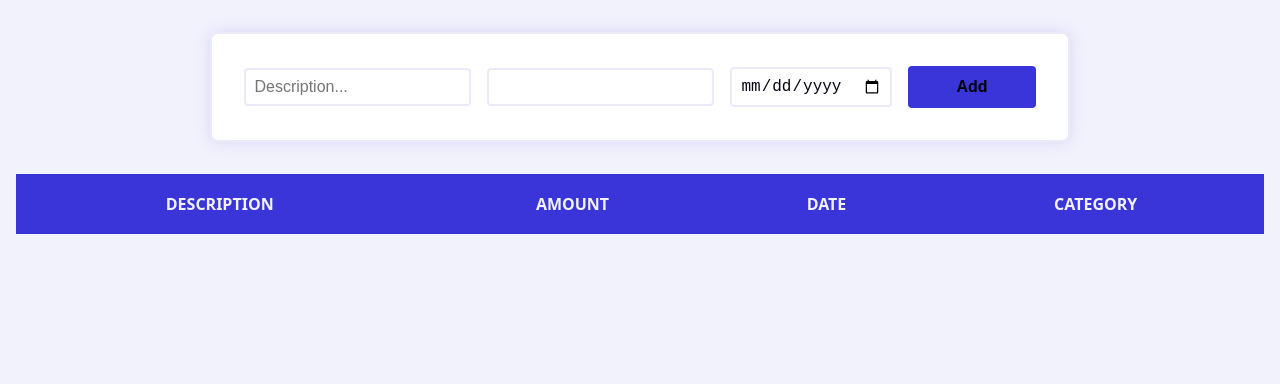
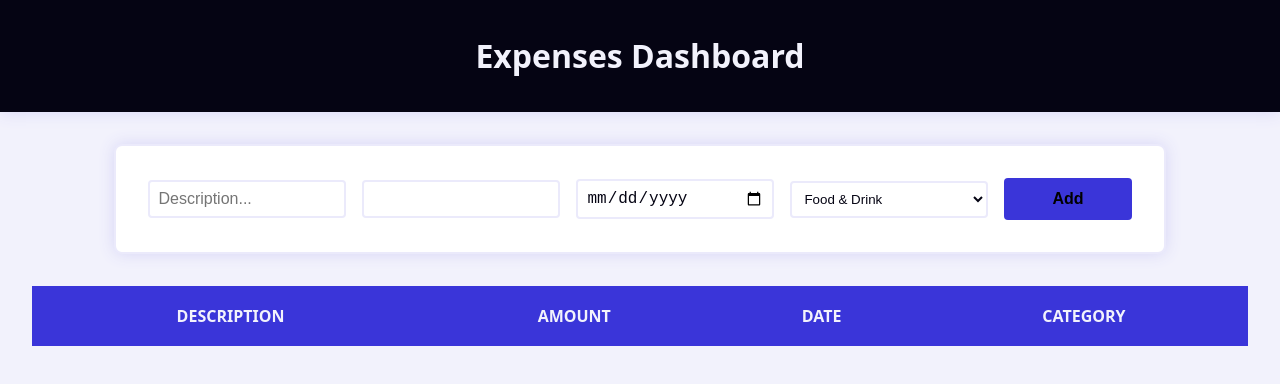
Before and after one commit to Leonard-Atorough/JS-Projects-and-components, a website built with Vite: page expense-tracker/index.html in a window 1280 px wide. Built offline with nearby package versions, Linux system fonts and the light colour scheme.

Commit message:
make save and load async using settimeout and add category option selection

```diff
--- a/expense-tracker/src/css/style.css
+++ b/expense-tracker/src/css/style.css
@@ -21,6 +21,8 @@
 *::before,
 *::after {
   box-sizing: border-box;
+  padding: 0;
+  margin: 0;
 }
 
 a {
@@ -43,7 +45,7 @@ body {
 #app {
   max-width: 1280px;
   margin: 0 auto;
-  padding: 1rem;
+  padding: 0;
   text-align: center;
   width: 100%;
   display: flex;
--- a/expense-tracker/src/main.ts
+++ b/expense-tracker/src/main.ts
@@ -1,4 +1,5 @@
 import "./css/style.css";
+import { initHeader } from "./ui/layout/header";
 import { initDashboard } from "./ui/views/dashboard";
 
 document.addEventListener("DOMContentLoaded", () => {
@@ -7,5 +8,7 @@ document.addEventListener("DOMContentLoaded", () => {
     console.error("Missing app root element: #app");
     throw new Error("Missing #app container");
   }
+
+  initHeader(appRoot);
   initDashboard(appRoot);
 });
--- a/expense-tracker/src/services/storage.ts
+++ b/expense-tracker/src/services/storage.ts
@@ -11,3 +11,13 @@ export const saveExpensesToLocal = (expenses: Expense[]): void => {
   const data = JSON.stringify(expenses);
   localStorage.setItem(KEY, data);
 };
+
+export const loadExpenseAsync = (): Promise<Expense[]> => {
+  return new Promise((resolve) => {
+    setTimeout(() => {
+      const raw = localStorage.getItem(KEY);
+      const parsed = raw ? (JSON.parse(raw) as Expense[]) : [];
+      resolve(parsed);
+    }, 0);
+  });
+};
--- a/expense-tracker/src/ui/components/expenseForm.module.css
+++ b/expense-tracker/src/ui/components/expenseForm.module.css
@@ -27,6 +27,8 @@ input {
     border-radius: 0.25rem;
     padding: 0.5rem;
     color: var(--text);
+    width: 100%;
+    text-overflow: ellipsis;
   }
 
   > .button {
--- a/expense-tracker/src/ui/components/expenseForm.ts
+++ b/expense-tracker/src/ui/components/expenseForm.ts
@@ -9,12 +9,14 @@ export const mountAddExpenseForm = (container: HTMLElement): void => {
 
   form.addEventListener("submit", (e) => {
     e.preventDefault();
+
     const fd = new FormData(form);
     const newExpense: Expense = {
       id: crypto.randomUUID(),
       description: fd.get("desc") as string,
       amountCents: Math.round(parseFloat(fd.get("amount") as string) * 100),
       date: fd.get("date") as string,
+      category: fd.get("category") as string,
     };
 
     appStore.setState((prev) => ({
@@ -30,34 +32,78 @@ export const mountAddExpenseForm = (container: HTMLElement): void => {
 
 function createForm(): HTMLFormElement {
   const form = document.createElement("form");
-  let fragement = new DocumentFragment();
 
-  const expenseDescription = document.createElement("input");
-  expenseDescription.classList.add(`${styles.input}`);
-  expenseDescription.name = "desc";
-  expenseDescription.placeholder = "Description...";
-  expenseDescription.required = true;
+  const descInput = createInput({
+    name: "desc",
+    placeholder: "Description...",
+    required: true,
+  });
 
-  const expenseAmount = document.createElement("input");
-  expenseAmount.classList.add(`${styles.input}`);
-  expenseAmount.name = "amount";
-  expenseAmount.type = "number";
-  expenseAmount.step = "0.01";
-  expenseAmount.required = true;
+  const amountInput = createInput({
+    name: "amount",
+    type: "number",
+    step: "0.01",
+    required: true,
+  });
 
-  const expenseDate = document.createElement("input");
-  expenseDate.classList.add(`${styles.input}`);
-  expenseDate.name = "date";
-  expenseDate.type = "date";
-  expenseDate.required = true;
+  const dateInput = createInput({ name: "date", type: "date", required: true });
+
+  const categorySelect = createCategorySelect();
 
   const button = document.createElement("button");
   button.classList.add(`${styles.button}`);
   button.type = "submit";
   button.textContent = "Add";
 
-  fragement.append(expenseDescription, expenseAmount, expenseDate, button);
+  const fragement = new DocumentFragment();
+  fragement.append(descInput, amountInput, dateInput, categorySelect, button);
   form.appendChild(fragement);
 
   return form;
 }
+
+const createInput = (options: {
+  name: string;
+  type?: string;
+  placeholder?: string;
+  step?: string;
+  required?: boolean;
+}): HTMLInputElement => {
+  const input = document.createElement("input");
+  input.classList.add(`${styles.input}`);
+  input.name = options.name;
+  input.type = options.type ?? "text";
+  if (options.placeholder) input.placeholder = options.placeholder;
+  if (options.step) input.step = options.step;
+  if (options.required) input.required = options.required;
+  return input;
+};
+
+function createCategorySelect(): HTMLSelectElement {
+  const select = document.createElement("select");
+  select.classList.add(styles.input);
+  select.name = "category";
+
+  const DEFAULT_CATEGORY_MAP = [
+    "Food & Drink",
+    "Transportation",
+    "Housing",
+    "Health & Wellness",
+    "Entertainment",
+    "Travel",
+    "Education",
+    "Personal Care",
+    "Pets",
+    "Savings & Investments",
+    "Miscellaneous",
+    "Other",
+  ];
+
+  for (const category of DEFAULT_CATEGORY_MAP) {
+    const option = document.createElement("option");
+    option.value = category;
+    option.textContent = category;
+    select.appendChild(option);
+  }
+  return select;
+}
--- a/expense-tracker/src/ui/components/expenseRow.ts
+++ b/expense-tracker/src/ui/components/expenseRow.ts
@@ -14,19 +14,19 @@ export const createExpenseRow = (
 
   const desc = document.createElement("td");
   desc.textContent = expense.description;
-  desc.classList.add(`${styles["row"]}`);
+  desc.classList.add(styles.row);
 
   const amnt = document.createElement("td");
   amnt.textContent = (expense.amountCents / 100).toFixed(2).toString();
-  amnt.classList.add(`${styles["row"]}`);
+  amnt.classList.add(styles.row);
 
   const date = document.createElement("td");
   date.textContent = expense.date;
-  date.classList.add(`${styles["row"]}`);
+  date.classList.add(styles.row);
 
   const category = document.createElement("td");
   category.textContent = expense.category ?? "(Empty)";
-  category.classList.add(`${styles["row"]}`);
+  category.classList.add(styles.row);
 
   fragement.append(desc, amnt, date, category);
   tableRow.appendChild(fragement);
--- /dev/null
+++ b/expense-tracker/src/ui/layout/header.module.css
@@ -0,0 +1,8 @@
+.header-banner {
+  color: var(--background);
+  box-shadow: 0 0 1rem var(--text-100);
+  background-color: var(--text);
+  > .title {
+    margin: 2rem 0;
+  }
+}
--- /dev/null
+++ b/expense-tracker/src/ui/layout/header.ts
@@ -0,0 +1,17 @@
+import styles from "./header.module.css";
+
+export function initHeader(root: HTMLElement) {
+  const render = () => {
+    const header = document.createElement("header");
+    header.classList.add(`${styles["header-banner"]}`);
+
+    const title = document.createElement("h1");
+    title.textContent = "Expenses Dashboard";
+    title.classList.add(`${styles["title"]}`);
+
+    header.append(title);
+    root.appendChild(header);
+  };
+
+  render();
+}
--- a/expense-tracker/src/ui/views/dashboard.module.css
+++ b/expense-tracker/src/ui/views/dashboard.module.css
@@ -1,5 +1,6 @@
 .expense-table {
   border: 2px solid var(--primary);
+  margin: 0 2rem;
 }
 
 .expense-table-heading {
```
Also changed, not shown: 1 other file.
